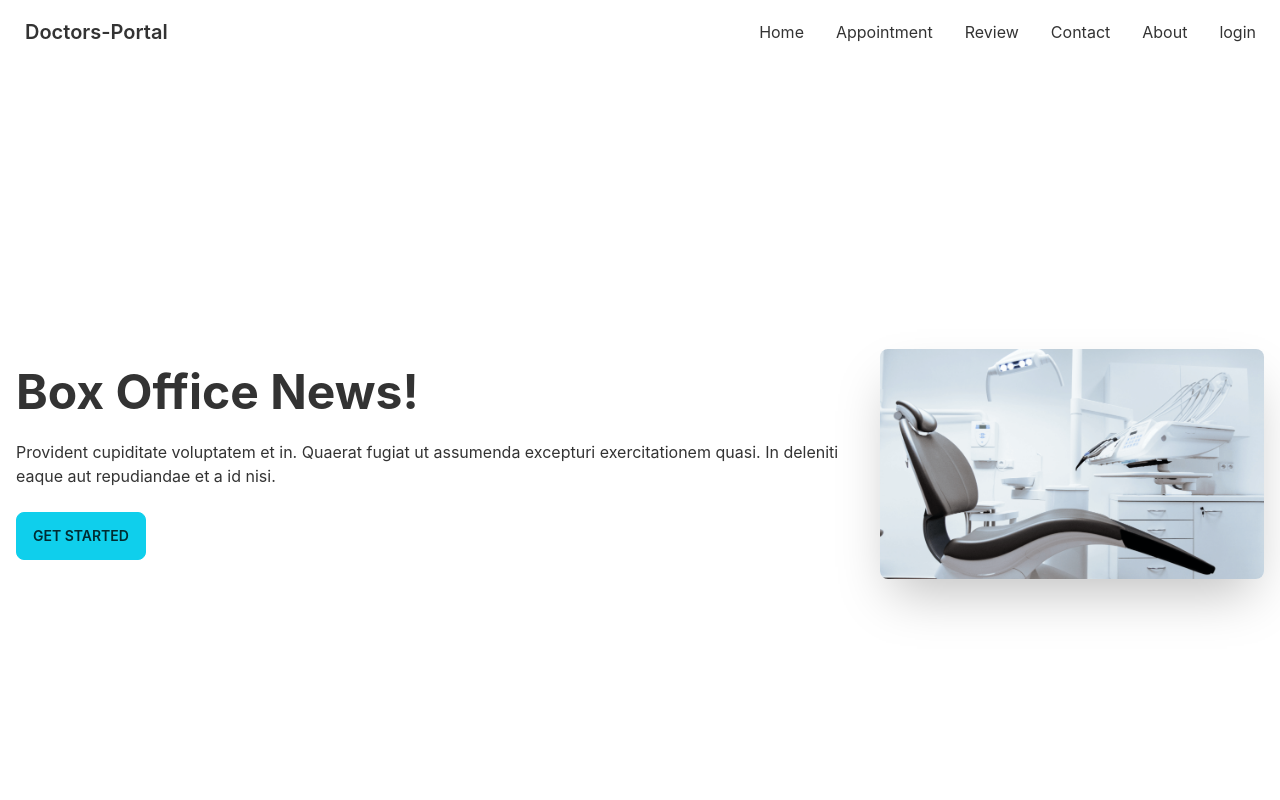
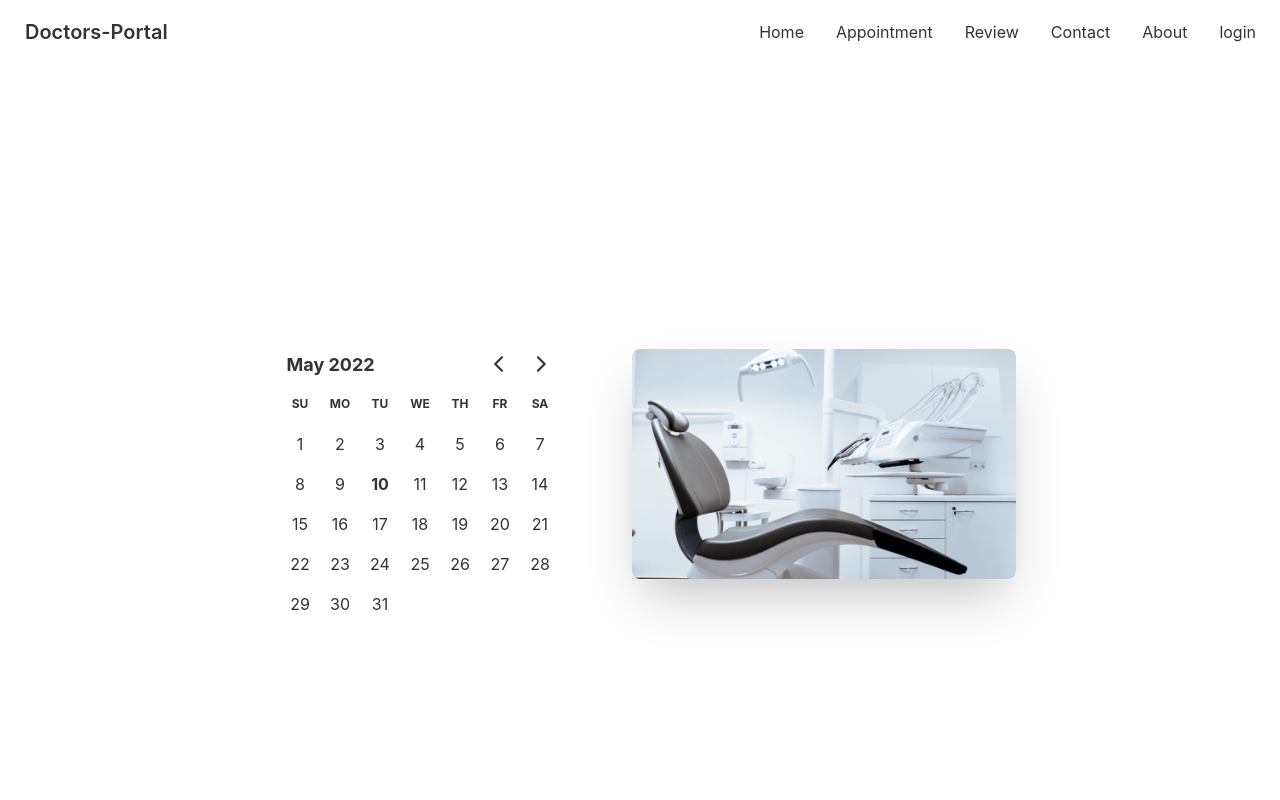
Before and after one commit to Rafat-Web-Developer/doctors-portal-client, a React (Create React App) app: page /appointment in a window 1280 px wide. Shown: the top 800 px of the page. Built offline with nearby package versions, Linux system fonts and the light colour scheme.

Commit message:
Add react day peaker

```diff
--- a/package.json
+++ b/package.json
@@ -7,7 +7,9 @@
     "@testing-library/react": "^13.2.0",
     "@testing-library/user-event": "^13.5.0",
     "daisyui": "^2.14.3",
+    "date-fns": "^2.28.0",
     "react": "^18.1.0",
+    "react-day-picker": "^8.0.4",
     "react-dom": "^18.1.0",
     "react-router-dom": "^6.3.0",
     "react-scripts": "5.0.1",
--- a/src/Pages/Appointment/AppointmentBanner.js
+++ b/src/Pages/Appointment/AppointmentBanner.js
@@ -1,26 +1,24 @@
-import React from "react";
+import React, { useState } from "react";
+import "react-day-picker/dist/style.css";
+import { DayPicker } from "react-day-picker";
 import chair from "../../assets/images/chair.png";
 
 const AppointmentBanner = () => {
+  const [selected, setSelected] = useState("");
+
   return (
-    <div class="hero min-h-screen">
+    <section class="hero min-h-screen">
       <div class="hero-content flex-col lg:flex-row-reverse">
         <img
           src={chair}
-          class="max-w-sm rounded-lg shadow-2xl"
+          className="max-w-sm rounded-lg shadow-2xl lg:ml-10"
           alt="Banner_img"
         />
-        <div>
-          <h1 class="text-5xl font-bold">Box Office News!</h1>
-          <p class="py-6">
-            Provident cupiditate voluptatem et in. Quaerat fugiat ut assumenda
-            excepturi exercitationem quasi. In deleniti eaque aut repudiandae et
-            a id nisi.
-          </p>
-          <button class="btn btn-primary">Get Started</button>
+        <div className="mt-10">
+          <DayPicker mode="single" selected={selected} onSelect={setSelected} />
         </div>
       </div>
-    </div>
+    </section>
   );
 };
 
```
Also changed, not shown: 1 other file (tests, documents, lock files or other folders).
